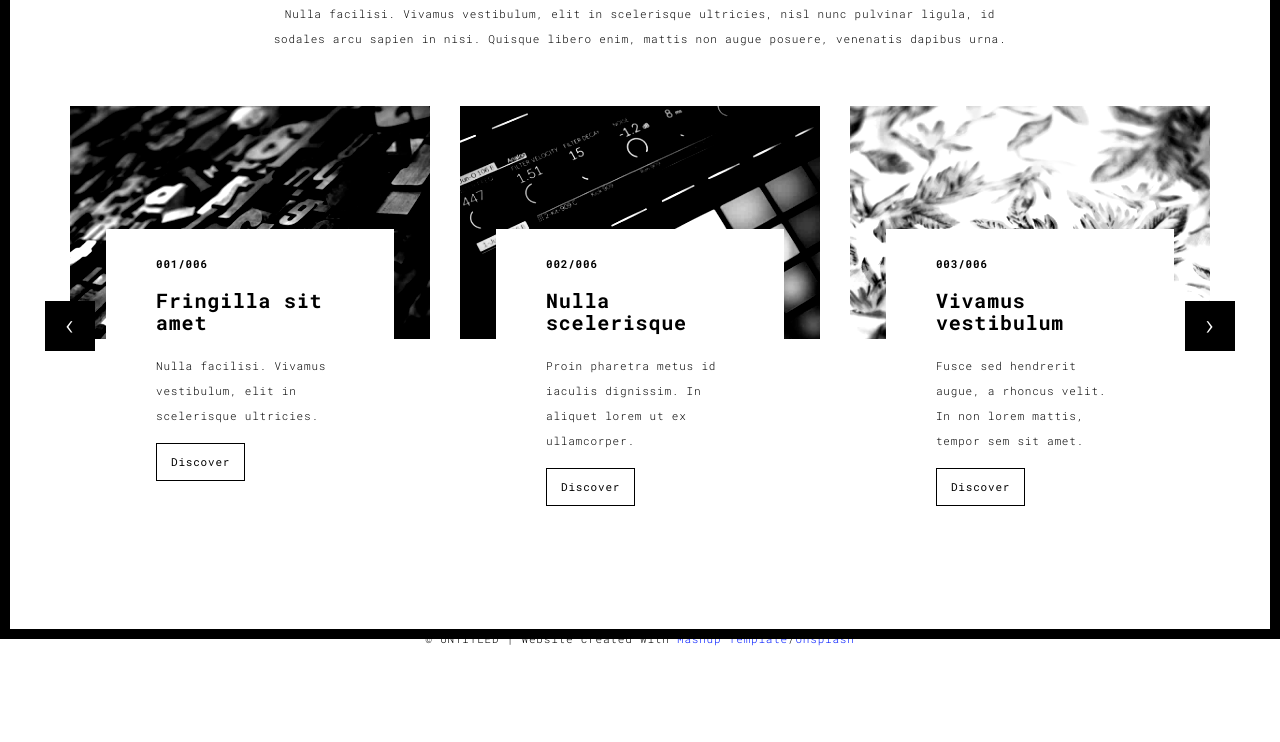
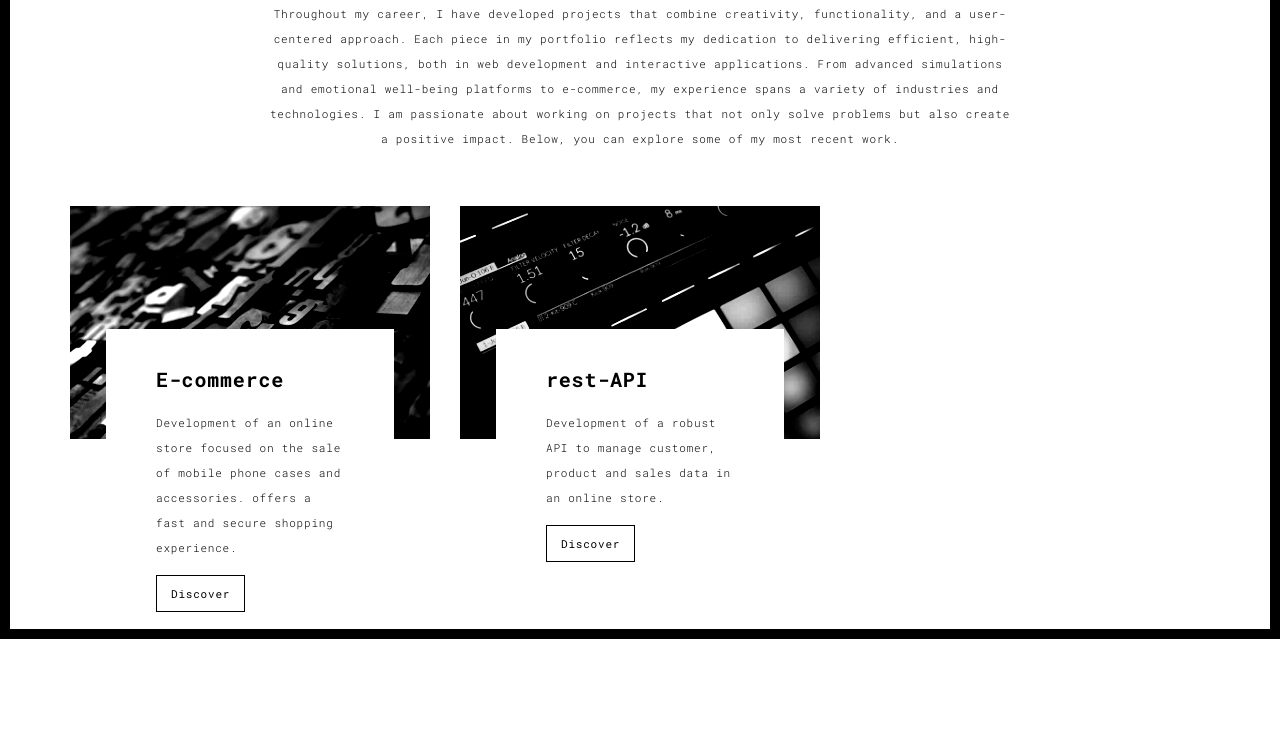
Before and after one commit to SantiagoCastrillonA/portafolio, a plain HTML site: page works.html in a window 1280 px wide. Shown: the part 161-903 px from the top of the page. Before the commit the page ends 837 px from the top, so only its background shows below. Drawn offline with Linux system fonts and the light colour scheme.

Commit message:
Se modificó el archivo about.html, contact.html, index.html, work.html, works.html con información personalizada.

```diff
--- a/works.html
+++ b/works.html
@@ -7,7 +7,6 @@
   <meta content="width=device-width,initial-scale=1" name="viewport">
   <meta content="description" name="description">
   <meta name="google" content="notranslate" />
-  <meta content="Mashup templates have been developped by Orson.io team" name="author">
 
   <!-- Disable tap highlight on IE -->
   <meta name="msapplication-tap-highlight" content="no">
@@ -15,7 +14,7 @@
   <link rel="apple-touch-icon" sizes="180x180" href="./assets/apple-icon-180x180.png">
   <link href="./assets/favicon.ico" rel="icon">
 
-  <title>Title page</title>
+  <title>Works</title>
 
 <link href="./main.3f6952e4.css" rel="stylesheet"></head>
 
@@ -41,10 +40,8 @@
           <li><a href="./works.html" title="">02 : Works</a></li>
           <li><a href="./about.html" title="">03 : About me</a></li>
           <li><a href="./contact.html" title="">04 : Contact</a></li>
-          <li><a href="./components.html" title="">05 : Components</a></li>
+          <!--<li><a href="./components.html" title="">05 : Components</a></li>-->
         </ul>
-
-
       </div>
     </div>
   </nav>
@@ -57,7 +54,8 @@
       <div class="col-sm-8 col-sm-offset-2 section-container-spacer">
         <div class="text-center">
           <h1 class="h2">02 : Works</h1>
-          <p>Nulla facilisi. Vivamus vestibulum, elit in scelerisque ultricies, nisl nunc pulvinar ligula, id sodales arcu sapien in nisi. Quisque libero enim, mattis non augue posuere, venenatis dapibus urna.</p>
+          <p>Throughout my career, I have developed projects that combine creativity, functionality, and a user-centered approach. Each piece in my portfolio reflects my dedication to delivering efficient, high-quality solutions, both in web development and interactive applications. From advanced simulations and emotional well-being platforms to e-commerce, my experience spans a variety of industries and technologies. I am passionate about working on projects that not only solve problems but also create a positive impact. Below, you can explore some of my most recent work.
+          </p>
         </div>
       </div>
 
@@ -74,10 +72,10 @@
                         <img src="./assets/images/work01-hover.jpg" alt="" class="img-responsive">
                       </a>
                       <div class="card-container card-container-lg">
-                        <h4>001/006</h4>
-                        <h3>Fringilla sit amet</h3>
-                        <p>Nulla facilisi. Vivamus vestibulum, elit in scelerisque ultricies.</p>
-                        <a href="./work.html" title="" class="btn btn-default">Discover</a>
+                        <h3>E-commerce</h3>
+                        <p>Development of an online store focused on the sale of mobile phone cases and accessories.
+                        offers a fast and secure shopping experience.</p>
+                        <a href="https://github.com/SantiagoCastrillonA/ecommerce-2.0" title="" class="btn btn-default">Discover</a>
                       </div>
                     </div>
                     <div class="col-sm-4">
@@ -85,32 +83,32 @@
                       <img src="./assets/images/work02-hover.jpg" alt="" class="img-responsive">
                       </a>
                       <div class="card-container card-container-lg">
-                        <h4>002/006</h4>
-                        <h3>Nulla scelerisque</h3>
-                        <p>Proin pharetra metus id iaculis dignissim. In aliquet lorem ut ex ullamcorper.</p>
-                        <a href="./work.html" title="" class="btn btn-default">Discover</a>
-                      </div>
-                    </div>
+                        <h3>rest-API</h3>
+                        <p>Development of a robust API to manage customer, product and sales data in an online store.</p>
+                        <a href="https://github.com/SantiagoCastrillonA/nodejs-mysql-restapi-master" title="" class="btn btn-default">Discover</a>
+                      <!--</div>
                       <div class="col-sm-4">
                         <a href="./work.html" title="" class="black-image-project-hover">
                           <img src="./assets/images/work03-hover.jpg" alt="" class="img-responsive">
                         </a>
                         <div class="card-container card-container-lg">
-                        <h4>003/006</h4>
+                        </div>-->
+                      <!--
                         <h3>Vivamus vestibulum</h3>
                         <p>Fusce sed hendrerit augue, a rhoncus velit. In non lorem mattis, tempor sem sit amet.</p>
-                        <a href="./work.html" title="" class="btn btn-default">Discover</a>
+                        <a href="https://github.com/SantiagoCastrillonA/ecommerce-2.0" title="" class="btn btn-default">Discover</a>
                       </div>
                     </div>
 
                 </div>
-                <!--/row-->
-            </div>
+                <!-/row-->
+            <!--</div> -->
             <!--/item-->
-            <div class="item">
+
+            <!--<div class="item">
                 <div class="row">
                   <div class="col-sm-4">
-                    <a href="./work.html" class="black-image-project-hover">
+                    <a href=".work" class="black-image-project-hover">
                       <img src="./assets/images/work02-hover.jpg" alt="Image" class="img-responsive">
                     </a>
                     <div class="card-container">
@@ -125,7 +123,6 @@
                         <img src="./assets/images/work01-hover.jpg" alt="Image" class="img-responsive">
                       </a>
                       <div class="card-container">
-                        <h4>005/006</h4>
                         <h3>Fringilla sit amet</h3>
                         <p>Nulla facilisi. Vivamus vestibulum, elit in scelerisque ultricies.</p>
                         <a href="./work.html" class="btn btn-default">Discover</a>
@@ -145,35 +142,31 @@
                     </div>
 
                 </div>
+              </div>-->
                 <!--/row-->
-            </div>
-
+              <!--</div>-->
               <!--/item-->
-        </div>
             <!--/carousel-inner-->
-        <a class="left carousel-control" href="#myCarousel" data-slide="prev">‹</a>
+        <!--<a class="left carousel-control" href="#myCarousel" data-slide="prev">‹</a>
 
         <a class="right carousel-control" href="#myCarousel" data-slide="next">›</a>
-     </div>
+      </div>-->
 
 
 
     <!--/myCarousel-->
-    </div>
+    <!--</div>
 
 
 
   </div>
 </div>
-</div>
+</div>-->
 
 
 <footer class="footer-container text-center">
   <div class="container">
     <div class="row">
-      <div class="col-xs-12">
-        <p>© UNTITLED | Website created with <a href="http://www.mashup-template.com/" title="Create website with free html template">Mashup Template</a>/<a href="https://www.unsplash.com/" title="Beautiful Free Images">Unsplash</a></p>
-      </div>
     </div>
   </div>
 </footer>
```
Also changed, not shown: about.html (+1 -2 lines), contact.html (+1 -2 lines), index.html (+1 -2 lines), work.html (+1 -2 lines). Lines whose indentation alone changed are shown as unchanged.
